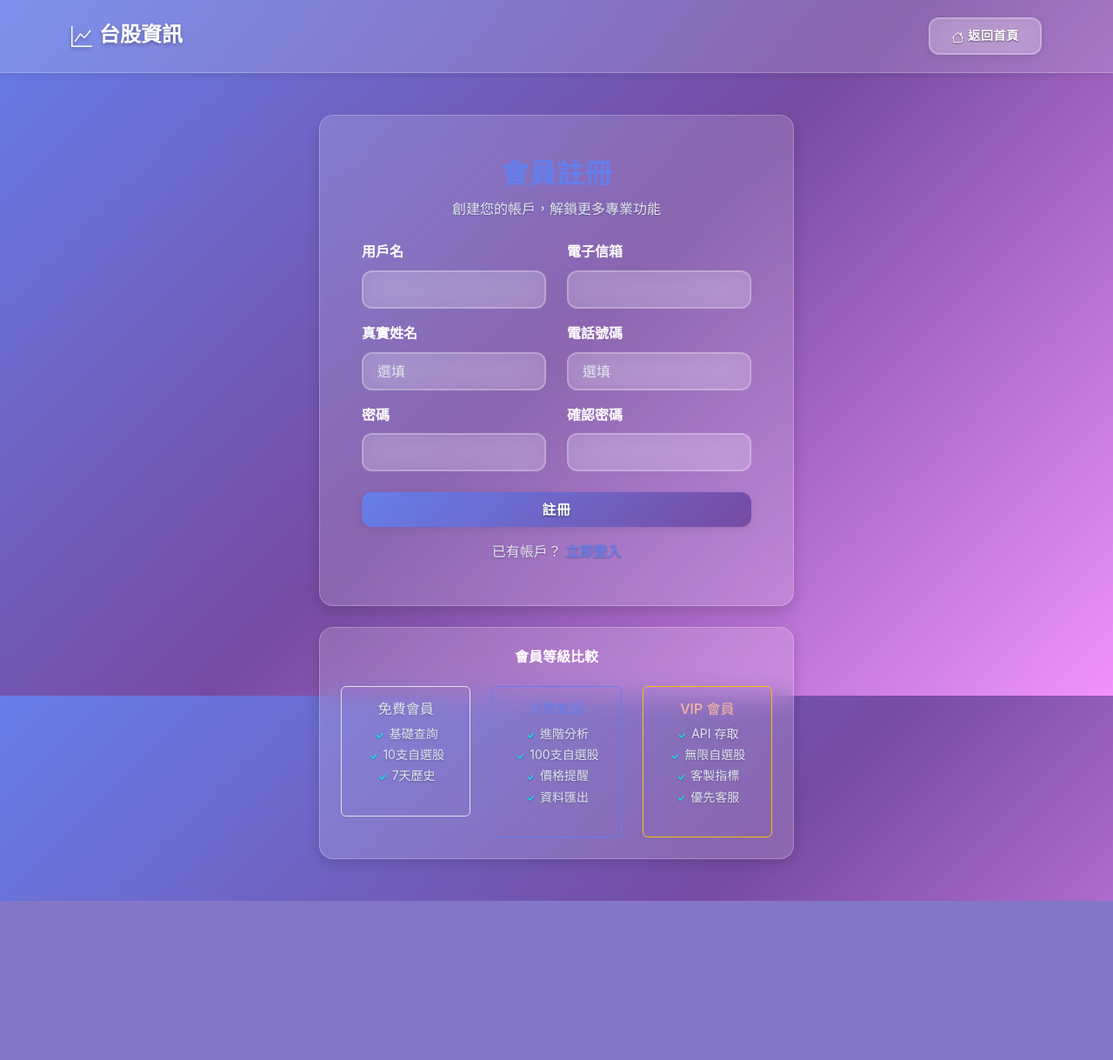
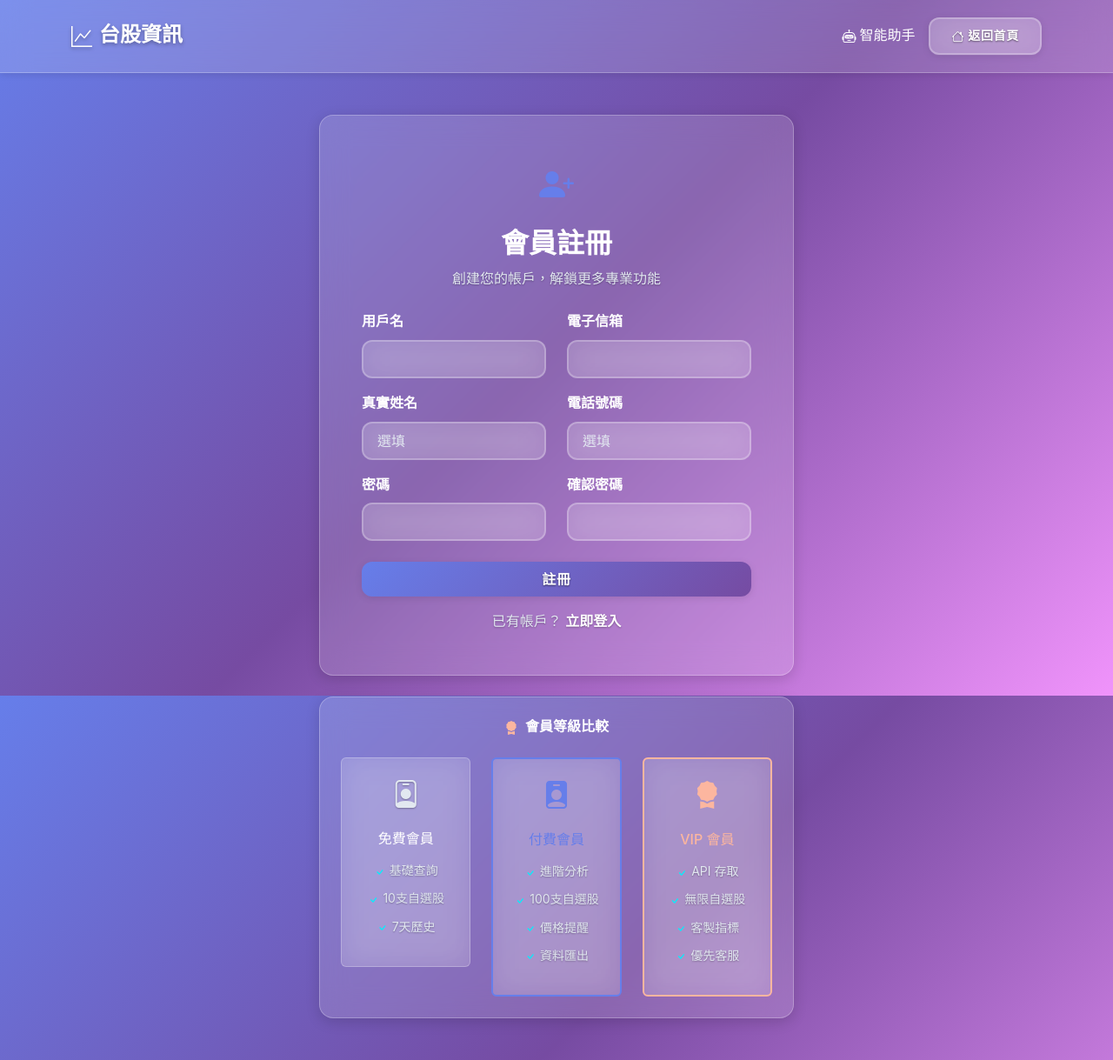
Before and after one commit to iamhenryhuang/financial_web, a Flask app: page /register in a window 1280 px wide. Shown: the whole page at 87% size. Before the commit the page ends 1036 px from the top, so only its background shows below. Run offline with Flask 3, Linux system fonts and the light colour scheme.

Commit message:
Update register.html

```diff
--- a/templates/auth/register.html
+++ b/templates/auth/register.html
@@ -12,7 +12,7 @@
     <!-- 自定義樣式 -->
     <link href="{{ url_for('static', filename='style.css') }}" rel="stylesheet">
 </head>
-<body class="bg-light">
+<body>
 
     <!-- 導航列 -->
     <nav class="navbar navbar-expand-lg">
@@ -20,21 +20,32 @@
             <a class="navbar-brand" href="{{ url_for('home') }}">
                 <i class="bi bi-graph-up me-2"></i>台股資訊
             </a>
-            <div class="navbar-nav ms-auto">
-                <a href="{{ url_for('home') }}" class="btn btn-outline-light btn-sm">
-                    <i class="bi bi-house me-1"></i>返回首頁
-                </a>
+            <button class="navbar-toggler" type="button" data-bs-toggle="collapse" data-bs-target="#navbarNav">
+                <span class="navbar-toggler-icon"></span>
+            </button>
+            <div class="collapse navbar-collapse" id="navbarNav">
+                <div class="navbar-nav ms-auto">
+                    <a class="nav-link" href="{{ url_for('chatbot_page') }}">
+                        <i class="bi bi-robot me-1"></i>智能助手
+                    </a>
+                    <a href="{{ url_for('home') }}" class="btn btn-outline-light btn-sm">
+                        <i class="bi bi-house me-1"></i>返回首頁
+                    </a>
+                </div>
             </div>
         </div>
     </nav>
 
-    <div class="container my-5">
+    <div class="container my-5 page-content">
         <div class="row justify-content-center">
             <div class="col-lg-6 col-md-8">
-                <div class="card shadow">
+                <div class="card hover-lift animate-delay-1">
                     <div class="card-body p-5">
                         <div class="text-center mb-4">
-                            <h2 class="fw-bold text-primary">會員註冊</h2>
+                            <div class="mb-3">
+                                <i class="bi bi-person-plus-fill fs-1 text-primary" style="animation: pulse 2s infinite;"></i>
+                            </div>
+                            <h2 class="fw-bold text-white">會員註冊</h2>
                             <p class="text-muted">創建您的帳戶，解鎖更多專業功能</p>
                         </div>
 
@@ -56,7 +67,7 @@
 
                             <div class="row">
                                 <div class="col-md-6 mb-3">
-                                    {{ form.username.label(class="form-label fw-semibold") }}
+                                    {{ form.username.label(class="form-label fw-semibold text-white") }}
                                     {{ form.username(class="form-control" + (" is-invalid" if form.username.errors else "")) }}
                                     {% if form.username.errors %}
                                     <div class="invalid-feedback">
@@ -66,7 +77,7 @@
                                 </div>
 
                                 <div class="col-md-6 mb-3">
-                                    {{ form.email.label(class="form-label fw-semibold") }}
+                                    {{ form.email.label(class="form-label fw-semibold text-white") }}
                                     {{ form.email(class="form-control" + (" is-invalid" if form.email.errors else "")) }}
                                     {% if form.email.errors %}
                                     <div class="invalid-feedback">
@@ -78,19 +89,19 @@
 
                             <div class="row">
                                 <div class="col-md-6 mb-3">
-                                    {{ form.full_name.label(class="form-label fw-semibold") }}
+                                    {{ form.full_name.label(class="form-label fw-semibold text-white") }}
                                     {{ form.full_name(class="form-control", placeholder="選填") }}
                                 </div>
 
                                 <div class="col-md-6 mb-3">
-                                    {{ form.phone.label(class="form-label fw-semibold") }}
+                                    {{ form.phone.label(class="form-label fw-semibold text-white") }}
                                     {{ form.phone(class="form-control", placeholder="選填") }}
                                 </div>
                             </div>
 
                             <div class="row">
                                 <div class="col-md-6 mb-3">
-                                    {{ form.password.label(class="form-label fw-semibold") }}
+                                    {{ form.password.label(class="form-label fw-semibold text-white") }}
                                     {{ form.password(class="form-control" + (" is-invalid" if form.password.errors else "")) }}
                                     {% if form.password.errors %}
                                     <div class="invalid-feedback">
@@ -100,7 +111,7 @@
                                 </div>
 
                                 <div class="col-md-6 mb-4">
-                                    {{ form.password2.label(class="form-label fw-semibold") }}
+                                    {{ form.password2.label(class="form-label fw-semibold text-white") }}
                                     {{ form.password2(class="form-control" + (" is-invalid" if form.password2.errors else "")) }}
                                     {% if form.password2.errors %}
                                     <div class="invalid-feedback">
@@ -116,7 +127,7 @@
                         <div class="text-center">
                             <p class="text-muted mb-0">
                                 已有帳戶？
-                                <a href="{{ url_for('login') }}" class="text-primary text-decoration-none fw-semibold">
+                                <a href="{{ url_for('login') }}" class="text-white text-decoration-none fw-semibold">
                                     立即登入
                                 </a>
                             </p>
@@ -125,39 +136,50 @@
                 </div>
 
                 <!-- 會員等級說明 -->
-                <div class="card mt-4">
+                <div class="card mt-4 hover-lift animate-delay-2">
                     <div class="card-body">
-                        <h6 class="card-title text-center mb-4">會員等級比較</h6>
+                        <h6 class="card-title text-center mb-4 text-white">
+                            <i class="bi bi-award-fill text-warning me-2"></i>會員等級比較
+                        </h6>
                         <div class="row g-4 text-center">
                             <div class="col-md-4">
-                                <div class="p-3 border rounded">
-                                    <h6 class="text-muted mb-2">免費會員</h6>
-                                    <ul class="list-unstyled small text-muted">
-                                        <li><i class="bi bi-check text-success me-1"></i>基礎查詢</li>
-                                        <li><i class="bi bi-check text-success me-1"></i>10支自選股</li>
-                                        <li><i class="bi bi-check text-success me-1"></i>7天歷史</li>
+                                <div class="glass-effect p-3 rounded hover-lift">
+                                    <div class="mb-3">
+                                        <i class="bi bi-person-badge fs-2 text-muted"></i>
+                                    </div>
+                                    <h6 class="text-white mb-3">免費會員</h6>
+                                    <ul class="list-unstyled small">
+                                        <li class="mb-2"><i class="bi bi-check text-success me-1"></i><span class="text-muted">基礎查詢</span></li>
+                                        <li class="mb-2"><i class="bi bi-check text-success me-1"></i><span class="text-muted">10支自選股</span></li>
+                                        <li class="mb-2"><i class="bi bi-check text-success me-1"></i><span class="text-muted">7天歷史</span></li>
                                     </ul>
                                 </div>
                             </div>
                             <div class="col-md-4">
-                                <div class="p-3 border border-primary rounded">
-                                    <h6 class="text-primary mb-2">付費會員</h6>
-                                    <ul class="list-unstyled small text-muted">
-                                        <li><i class="bi bi-check text-success me-1"></i>進階分析</li>
-                                        <li><i class="bi bi-check text-success me-1"></i>100支自選股</li>
-                                        <li><i class="bi bi-check text-success me-1"></i>價格提醒</li>
-                                        <li><i class="bi bi-check text-success me-1"></i>資料匯出</li>
+                                <div class="glass-effect p-3 rounded hover-lift" style="border: 2px solid var(--primary-color);">
+                                    <div class="mb-3">
+                                        <i class="bi bi-person-badge-fill fs-2 text-primary"></i>
+                                    </div>
+                                    <h6 class="text-primary mb-3">付費會員</h6>
+                                    <ul class="list-unstyled small">
+                                        <li class="mb-2"><i class="bi bi-check text-success me-1"></i><span class="text-muted">進階分析</span></li>
+                                        <li class="mb-2"><i class="bi bi-check text-success me-1"></i><span class="text-muted">100支自選股</span></li>
+                                        <li class="mb-2"><i class="bi bi-check text-success me-1"></i><span class="text-muted">價格提醒</span></li>
+                                        <li class="mb-2"><i class="bi bi-check text-success me-1"></i><span class="text-muted">資料匯出</span></li>
                                     </ul>
                                 </div>
                             </div>
                             <div class="col-md-4">
-                                <div class="p-3 border border-warning rounded">
-                                    <h6 class="text-warning mb-2">VIP 會員</h6>
-                                    <ul class="list-unstyled small text-muted">
-                                        <li><i class="bi bi-check text-success me-1"></i>API 存取</li>
-                                        <li><i class="bi bi-check text-success me-1"></i>無限自選股</li>
-                                        <li><i class="bi bi-check text-success me-1"></i>客製指標</li>
-                                        <li><i class="bi bi-check text-success me-1"></i>優先客服</li>
+                                <div class="glass-effect p-3 rounded hover-lift" style="border: 2px solid var(--warning-color);">
+                                    <div class="mb-3">
+                                        <i class="bi bi-award-fill fs-2 text-warning" style="animation: bounce 2s infinite;"></i>
+                                    </div>
+                                    <h6 class="text-warning mb-3">VIP 會員</h6>
+                                    <ul class="list-unstyled small">
+                                        <li class="mb-2"><i class="bi bi-check text-success me-1"></i><span class="text-muted">API 存取</span></li>
+                                        <li class="mb-2"><i class="bi bi-check text-success me-1"></i><span class="text-muted">無限自選股</span></li>
+                                        <li class="mb-2"><i class="bi bi-check text-success me-1"></i><span class="text-muted">客製指標</span></li>
+                                        <li class="mb-2"><i class="bi bi-check text-success me-1"></i><span class="text-muted">優先客服</span></li>
                                     </ul>
                                 </div>
                             </div>
@@ -170,5 +192,67 @@
 
     <!-- Bootstrap 5 JS -->
     <script src="https://cdn.jsdelivr.net/npm/bootstrap@5.3.0/dist/js/bootstrap.bundle.min.js"></script>
+
+    <!-- 自定義 JavaScript -->
+    <script>
+        document.addEventListener('DOMContentLoaded', function() {
+            // 添加滾動動畫效果
+            const observerOptions = {
+                threshold: 0.1,
+                rootMargin: '0px 0px -50px 0px'
+            };
+
+            const observer = new IntersectionObserver(function(entries) {
+                entries.forEach(entry => {
+                    if (entry.isIntersecting) {
+                        entry.target.style.opacity = '1';
+                        entry.target.style.transform = 'translateY(0)';
+                    }
+                });
+            }, observerOptions);
+
+            // 觀察所有需要動畫的元素
+            document.querySelectorAll('.animate-delay-1, .animate-delay-2').forEach(el => {
+                el.style.opacity = '0';
+                el.style.transform = 'translateY(20px)';
+                el.style.transition = 'all 0.6s ease-out';
+                observer.observe(el);
+            });
+
+            // 表單增強
+            const form = document.querySelector('form');
+            if (form) {
+                form.addEventListener('submit', function() {
+                    const submitBtn = this.querySelector('input[type="submit"]');
+                    if (submitBtn) {
+                        submitBtn.value = '註冊中...';
+                        submitBtn.disabled = true;
+                    }
+                });
+            }
+
+            // 密碼強度檢查
+            const passwordInput = document.querySelector('input[name="password"]');
+            if (passwordInput) {
+                passwordInput.addEventListener('input', function() {
+                    const password = this.value;
+                    const strengthBar = document.querySelector('.password-strength');
+
+                    // 可以添加密碼強度指示器
+                    let strength = 0;
+                    if (password.length >= 8) strength++;
+                    if (/[A-Z]/.test(password)) strength++;
+                    if (/[a-z]/.test(password)) strength++;
+                    if (/[0-9]/.test(password)) strength++;
+                    if (/[^A-Za-z0-9]/.test(password)) strength++;
+
+                    // 根據強度改變邊框顏色
+                    this.style.borderColor = strength < 2 ? 'var(--danger-color)' :
+                                           strength < 4 ? 'var(--warning-color)' :
+                                           'var(--success-color)';
+                });
+            }
+        });
+    </script>
 </body>
 </html>
```
